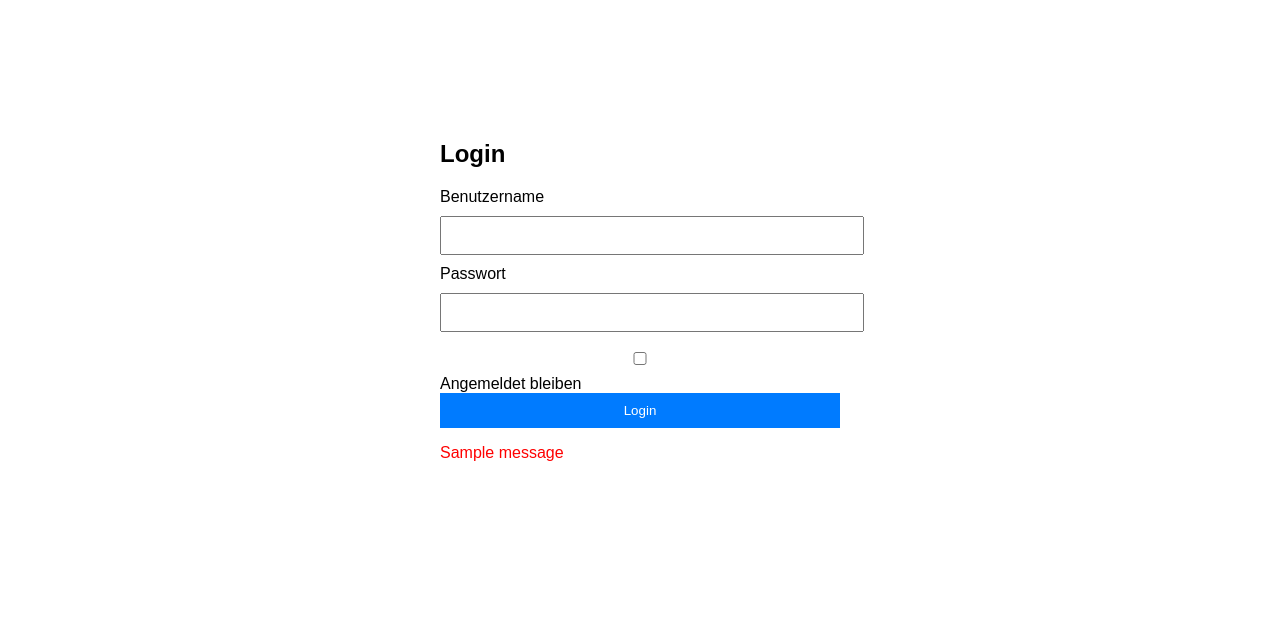
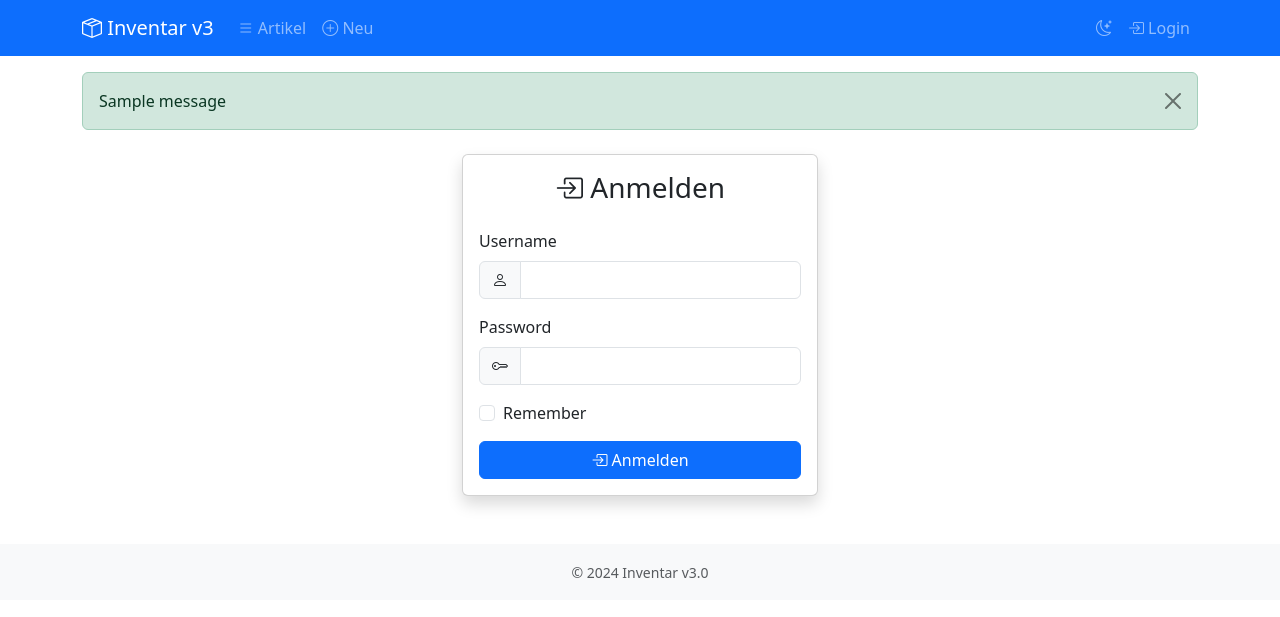
Before and after one commit to rallep71/inventar-v3, a Flask app: template app/templates/auth/login.html in a window 1280 px wide. Shown: the top 617 px of the page. Run offline with Flask 3, Linux system fonts and the light colour scheme; the template is opened without the code that fills it: values that come from a table or form of the project are taken from there, others are empty; tables that the repository leaves empty hold one stand-in row (values such as "Sample post"); one stand-in notice (Sample message) is shown; form fields are guessed from the names that the template uses; parts of the project's set-up code (start-up, migrations or seed data) failed here and were passed over; some libraries are stand-ins or nearby versions.

Commit message:
Login fertig

```diff
--- a/app/templates/auth/login.html
+++ b/app/templates/auth/login.html
@@ -1,36 +1,21 @@
-<!DOCTYPE html>
-<html>
-<head>
-    <title>Login</title>
-    <style>
-        body { font-family: Arial; max-width: 400px; margin: 100px auto; padding: 20px; }
-        input { width: 100%; padding: 10px; margin: 10px 0; }
-        button { width: 100%; padding: 10px; background: #007bff; color: white; border: none; cursor: pointer; }
-    </style>
-</head>
-<body>
-    <h2>Login</h2>
-    <form method="POST">
-        {{ form.hidden_tag() }}
-        <div>
-            {{ form.username.label }}<br>
-            {{ form.username(style="width: 100%") }}
+{% extends "layout/base.html" %}
+
+{% block title %}Anmelden - Inventar App{% endblock %}
+
+{% block content %}
+<div class="row justify-content-center">
+    <div class="col-md-6 col-lg-4">
+        <div class="card shadow">
+            <div class="card-body">
+                <h3 class="card-title text-center mb-4">
+                    <i class="bi bi-box-arrow-in-right"></i> Anmelden
+                </h3>
+
+                <div id="login-container">
+                    {% include 'auth/partials/login_form.html' %}
+                </div>
+            </div>
         </div>
-        <div>
-            {{ form.password.label }}<br>
-            {{ form.password(type="password", style="width: 100%") }}
-        </div>
-        <div>
-            {{ form.remember() }} {{ form.remember.label }}
-        </div>
-        <button type="submit">Login</button>
-    </form>
-    {% with messages = get_flashed_messages() %}
-        {% if messages %}
-            {% for message in messages %}
-                <p style="color: red;">{{ message }}</p>
-            {% endfor %}
-        {% endif %}
-    {% endwith %}
-</body>
-</html>
+    </div>
+</div>
+{% endblock %}
--- a/app/templates/auth/partials/login_form.html
+++ b/app/templates/auth/partials/login_form.html
@@ -1,115 +1,46 @@
-{% extends "layout/base.html" %}
+<!-- app/templates/auth/partials/login_form.html -->
+<form hx-post="{{ url_for('auth.login') }}"
+      hx-target="#login-container"
+      hx-swap="innerHTML"
+      class="needs-validation">
 
-{% block title %}Anmelden - Inventar App{% endblock %}
+    {{ form.hidden_tag() }}
 
-{% block content %}
-<div class="min-vh-100 d-flex align-items-center py-5">
-    <div class="container">
-        <div class="row justify-content-center">
-            <div class="col-12 col-md-6 col-lg-4">
-                <!-- Login Card mit Glassmorphism -->
-                <div class="card border-0 shadow-lg" style="backdrop-filter: blur(10px); background: rgba(var(--bs-body-bg-rgb), 0.85);">
-                    <div class="card-body p-4 p-md-5">
-                        <!-- Logo/Header -->
-                        <div class="text-center mb-4">
-                            <div class="rounded-circle bg-primary bg-gradient d-inline-flex align-items-center justify-content-center mb-3"
-                                 style="width: 80px; height: 80px;">
-                                <i class="bi bi-box-seam text-white" style="font-size: 2.5rem;"></i>
-                            </div>
-                            <h2 class="h3 mb-1">Inventar App</h2>
-                            <p class="text-muted">Melden Sie sich an, um fortzufahren</p>
-                        </div>
+    <!-- Username -->
+    <div class="mb-3">
+        {{ form.username.label(class="form-label") }}
+        <div class="input-group">
+            <span class="input-group-text"><i class="bi bi-person"></i></span>
+            {{ form.username(class="form-control" + (" is-invalid" if form.username.errors else "")) }}
+        </div>
+        {% for error in form.username.errors %}
+            <div class="invalid-feedback d-block">{{ error }}</div>
+        {% endfor %}
+    </div>
 
-                        <!-- Login Form Container -->
-                        <div id="auth-container">
-                            {% include 'auth/partials/login_form.html' %}
-                        </div>
-                    </div>
-                </div>
+    <!-- Password -->
+    <div class="mb-3">
+        {{ form.password.label(class="form-label") }}
+        <div class="input-group">
+            <span class="input-group-text"><i class="bi bi-key"></i></span>
+            {{ form.password(class="form-control" + (" is-invalid" if form.password.errors else ""), type="password") }}
+        </div>
+        {% for error in form.password.errors %}
+            <div class="invalid-feedback d-block">{{ error }}</div>
+        {% endfor %}
+    </div>
 
-                <!-- Footer Info -->
-                <div class="text-center mt-4">
-                    <small class="text-muted">
-                        <i class="bi bi-shield-check me-1"></i>
-                        Sichere Verbindung
-                    </small>
-                </div>
-            </div>
+    <!-- Remember -->
+    <div class="mb-3">
+        <div class="form-check">
+            {{ form.remember(class="form-check-input") }}
+            {{ form.remember.label(class="form-check-label") }}
         </div>
     </div>
-</div>
 
-<!-- Loading Overlay -->
-<div id="auth-loading" class="htmx-indicator">
-    <div class="position-fixed top-0 start-0 w-100 h-100 d-flex align-items-center justify-content-center"
-         style="background: rgba(0,0,0,0.5); z-index: 9999;">
-        <div class="spinner-border text-primary" role="status">
-            <span class="visually-hidden">Laden...</span>
-        </div>
-    </div>
-</div>
-
-<style>
-/* Login Page Specific Styles */
-.form-control:focus {
-    border-color: var(--bs-primary);
-    box-shadow: 0 0 0 0.25rem rgba(var(--bs-primary-rgb), 0.15);
-}
-
-.btn-primary {
-    background: linear-gradient(45deg, var(--bs-primary), var(--bs-indigo));
-    border: none;
-    transition: all 0.3s ease;
-}
-
-.btn-primary:hover {
-    transform: translateY(-2px);
-    box-shadow: 0 5px 15px rgba(var(--bs-primary-rgb), 0.3);
-}
-
-/* Smooth transitions */
-#auth-container {
-    transition: opacity 0.3s ease;
-}
-
-.htmx-swapping #auth-container {
-    opacity: 0.5;
-}
-
-/* Password toggle button */
-.password-toggle {
-    cursor: pointer;
-    transition: color 0.2s ease;
-}
-
-.password-toggle:hover {
-    color: var(--bs-primary);
-}
-</style>
-
-<script>
-// Password visibility toggle
-document.addEventListener('click', function(e) {
-    if (e.target.matches('.password-toggle')) {
-        const input = e.target.closest('.input-group').querySelector('input');
-        const icon = e.target.querySelector('i');
-
-        if (input.type === 'password') {
-            input.type = 'text';
-            icon.classList.replace('bi-eye', 'bi-eye-slash');
-        } else {
-            input.type = 'password';
-            icon.classList.replace('bi-eye-slash', 'bi-eye');
-        }
-    }
-});
-
-// Auto-focus on first input
-document.addEventListener('htmx:afterSwap', function(evt) {
-    const firstInput = evt.detail.target.querySelector('input:not([type="hidden"])');
-    if (firstInput) {
-        firstInput.focus();
-    }
-});
-</script>
-{% endblock %}
+    <!-- Submit -->
+    <button type="submit" class="btn btn-primary w-100">
+        <span class="htmx-indicator spinner-border spinner-border-sm me-2"></span>
+        <i class="bi bi-box-arrow-in-right"></i> Anmelden
+    </button>
+</form>
```
Also changed, not shown: app/auth/routes.py (+20 -12 lines).
